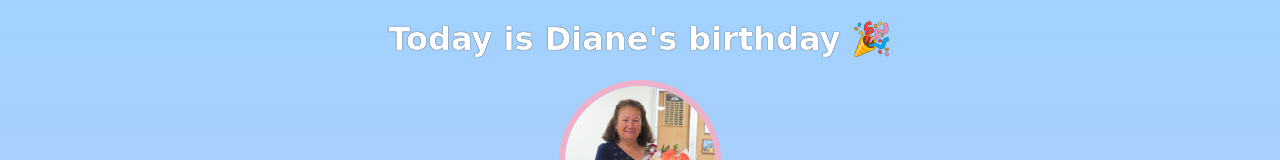
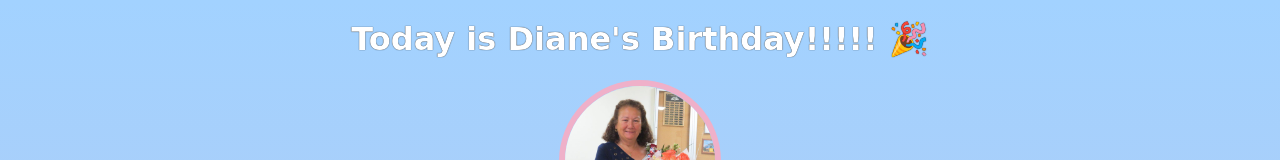
Before and after one commit to Learningisfun21/Birthday-Gift-Site, a website built with Vite: page index.html in a window 1280 px wide. Shown: the top 160 px of the page. Built offline with nearby package versions, Linux system fonts and the light colour scheme; a web font is replaced by a local one.

Commit message:
Added exclamations

```diff
--- a/index.html
+++ b/index.html
@@ -7,7 +7,7 @@
     </head>
     <body>
         <div id="header">
-            <h1>Today is Diane's birthday 🎉</h1>
+            <h1>Today is Diane's Birthday!!!!! 🎉</h1>
             <img id="bff-img" src="images/DianeA.jpg">
             <h2 id="bday-age">Her Age Shall Remain a Mystery</h2>
             <h4 id="bday-date">She is an August Baby!!</h4>
```
